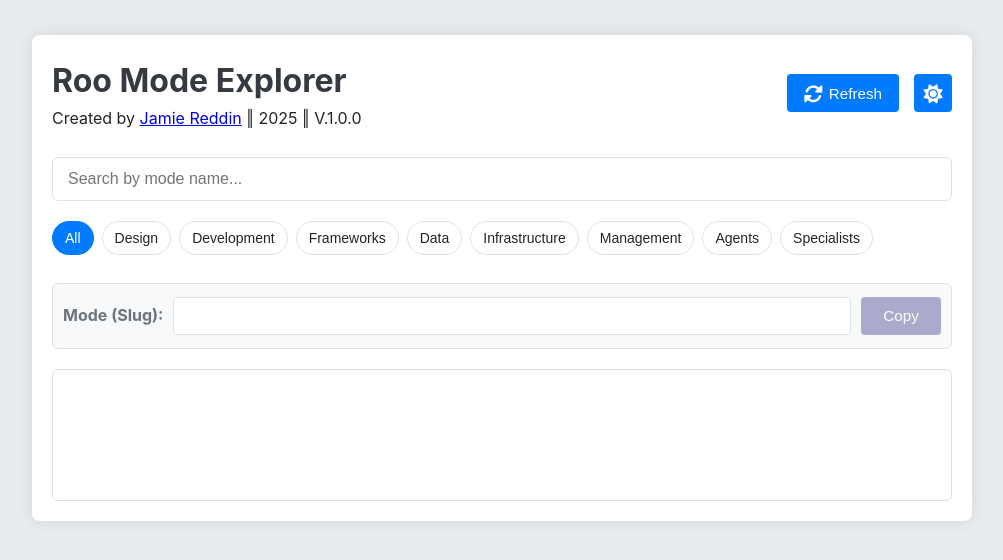
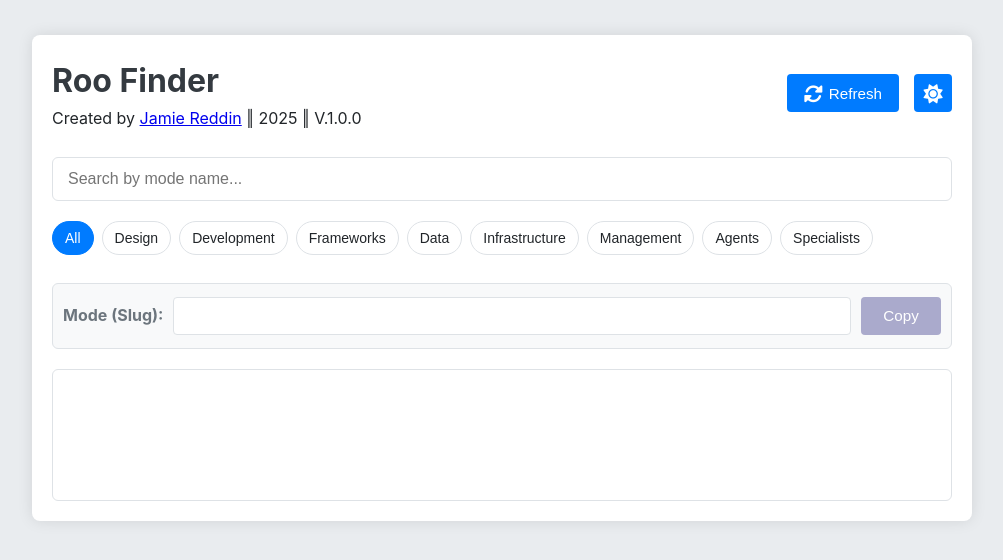
Before and after one commit to jayreddin/roo-finder, a plain HTML site: page index.html in a window 1280 px wide. Shown: the whole page, without its empty margins (138-1141 px from the left). Drawn offline with Linux system fonts and the light colour scheme.

Commit message:
Update index.html

```diff
--- a/index.html
+++ b/index.html
@@ -3,7 +3,7 @@
 <head>
     <meta charset="UTF-8">
     <meta name="viewport" content="width=device-width, initial-scale=1.0">
-    <title>Roo Mode Explorer</title>
+    <title>Roo Finder</title>
     <link rel="stylesheet" href="style.css">
     <link rel="stylesheet" href="https://cdnjs.cloudflare.com/ajax/libs/font-awesome/6.0.0/css/all.min.css">
 </head>
@@ -11,7 +11,7 @@
     <div class="container">
         <header>
             <div class="header-content">
-                <h1>Roo Mode Explorer</h1>
+                <h1>Roo Finder</h1>
                 <div class="header-attribution">
                     Created by <a href="https://github.com/jayreddin" target="_blank">Jamie Reddin</a> ‖ 2025 ‖ V.1.0.0
                 </div>
```
